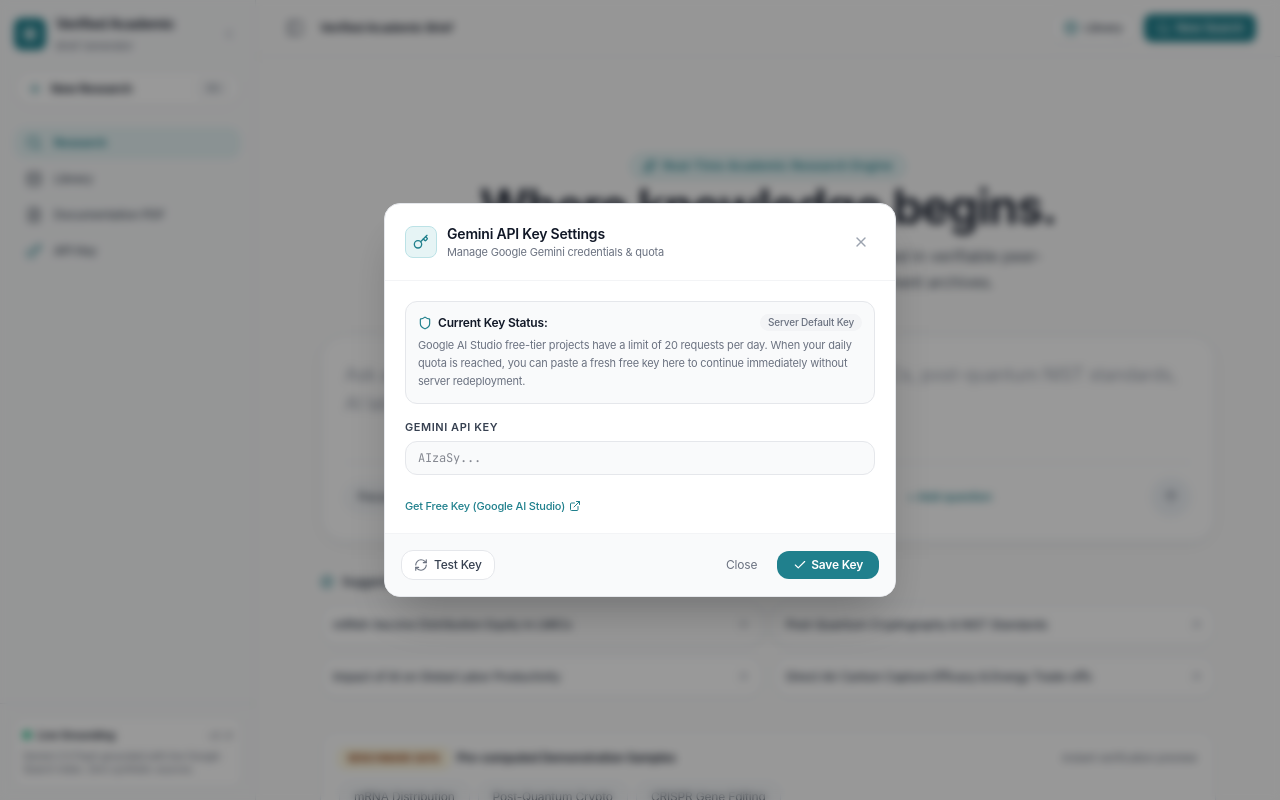
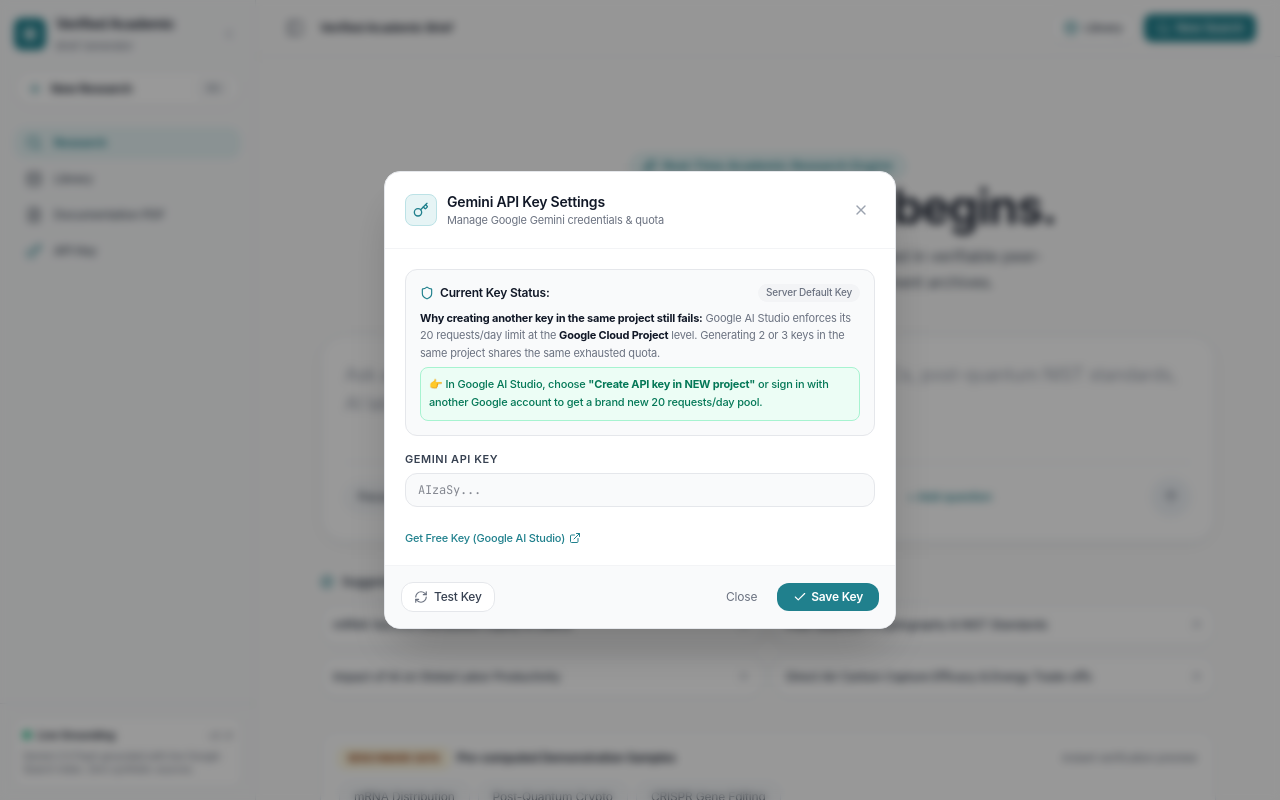
Before and after one commit to DhruvC-2938/Verified_Brief_Generator, a React (Vite) app: page / in a window 1280 px wide. Both pictures are taken after a click on the button "API Key". Shown: the top 800 px of the page. Built offline with nearby package versions, Linux system fonts and the light colour scheme.

Commit message:
fix(auth): clarify per-project Google AI Studio quota limits and auto-close modal on save

```diff
--- a/server.ts
+++ b/server.ts
@@ -176,6 +176,12 @@ app.get('/api/stream', async (req: Request, res: Response) => {
   const preferredSourceTypes = (req.query.preferredSourceTypes as any) || 'all';
   const customKey = (req.headers['x-gemini-api-key'] as string) || (req.query.apiKey as string);
 
+  if (customKey && customKey.trim()) {
+    console.log(`[Stream] Received custom API key: ${customKey.slice(0, 6)}...${customKey.slice(-4)}`);
+  } else {
+    console.log('[Stream] Using default server environment GEMINI_API_KEY');
+  }
+
   if (!topic || topic.trim().length < 3) {
     res.status(400).json({ error: 'A valid research topic is required.' });
     return;
--- a/src/components/ApiKeyModal.tsx
+++ b/src/components/ApiKeyModal.tsx
@@ -34,12 +34,16 @@ export const ApiKeyModal: React.FC<ApiKeyModalProps> = ({
       localStorage.setItem('custom_gemini_api_key', trimmed);
       setIsSaved(true);
       onKeyChange?.(true);
+      setTestResult({ success: true, message: 'Custom API key saved! Ready for live research.' });
+      setTimeout(() => {
+        onClose();
+      }, 700);
     } else {
       localStorage.removeItem('custom_gemini_api_key');
       setIsSaved(false);
       onKeyChange?.(false);
+      setTestResult({ success: true, message: 'Custom API key removed.' });
     }
-    setTestResult({ success: true, message: 'Custom API key saved for this browser!' });
   };
 
   const handleClear = () => {
@@ -107,7 +111,7 @@ export const ApiKeyModal: React.FC<ApiKeyModalProps> = ({
         {/* Content */}
         <div className="p-5 space-y-4 text-xs">
           {/* Status Alert */}
-          <div className="p-3 rounded-xl bg-[#f9fafb] border border-[#e5e7eb] space-y-1.5">
+          <div className="p-3.5 rounded-xl bg-[#f9fafb] border border-[#e5e7eb] space-y-2">
             <div className="flex items-center justify-between">
               <span className="font-semibold text-[#111827] flex items-center gap-1.5 text-xs">
                 <Shield className="w-3.5 h-3.5 text-[#20808d]" />
@@ -123,9 +127,14 @@ export const ApiKeyModal: React.FC<ApiKeyModalProps> = ({
                 </span>
               )}
             </div>
-            <p className="text-[#6b7280] text-[11px] leading-relaxed">
-              Google AI Studio free-tier projects have a limit of 20 requests per day. When your daily quota is reached, you can paste a fresh free key here to continue immediately without server redeployment.
-            </p>
+            <div className="text-[#6b7280] text-[11px] leading-relaxed space-y-1">
+              <p>
+                <strong className="text-[#111827]">Why creating another key in the same project still fails:</strong> Google AI Studio enforces its 20 requests/day limit at the <strong className="text-[#111827]">Google Cloud Project</strong> level. Generating 2 or 3 keys in the same project shares the same exhausted quota.
+              </p>
+              <p className="text-[#047857] font-medium bg-[#ecfdf5] p-2 rounded-lg border border-[#a7f3d0]">
+                👉 In Google AI Studio, choose <strong>"Create API key in NEW project"</strong> or sign in with another Google account to get a brand new 20 requests/day pool.
+              </p>
+            </div>
           </div>
 
           {/* Key Input */}
```
